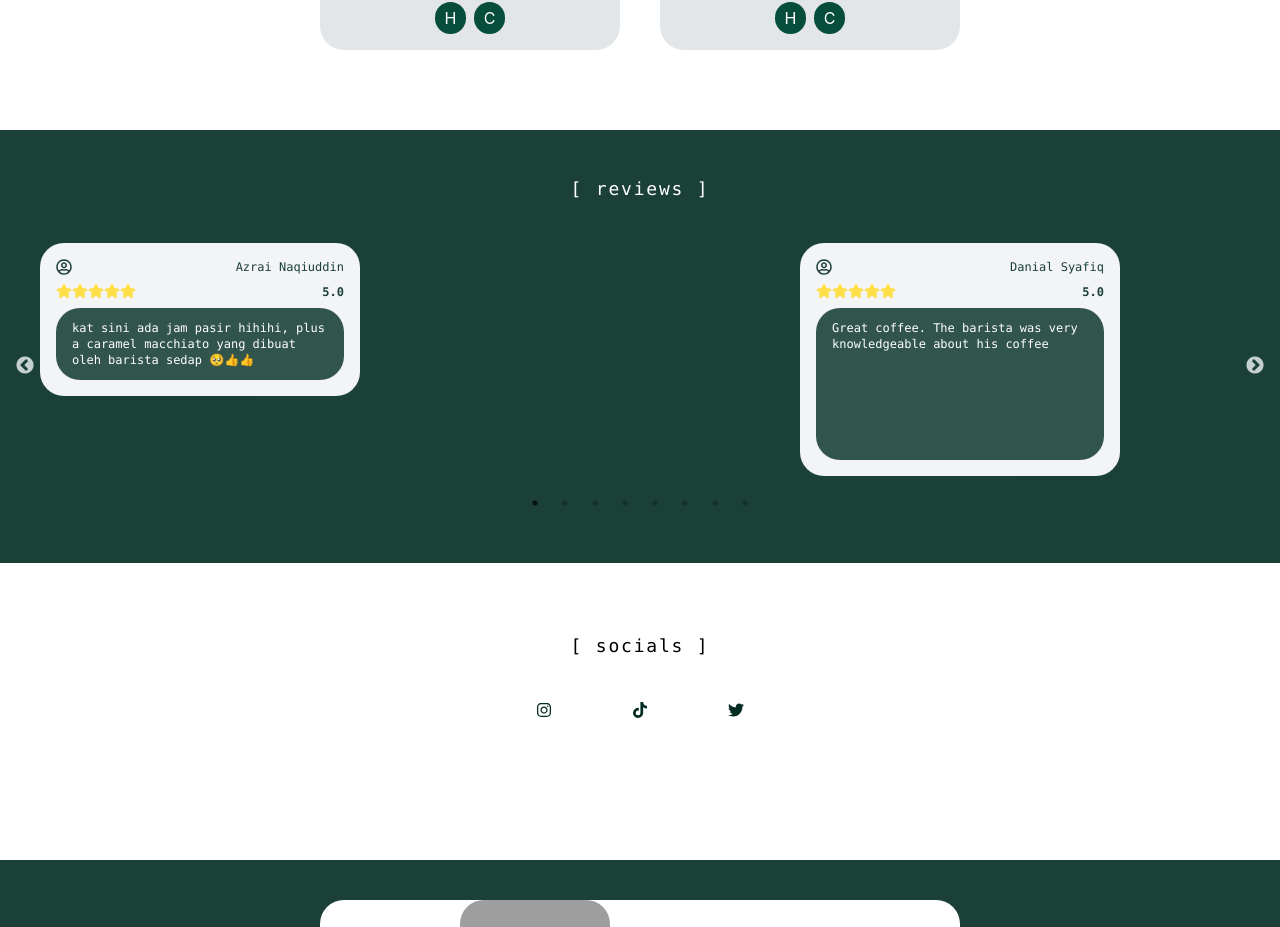
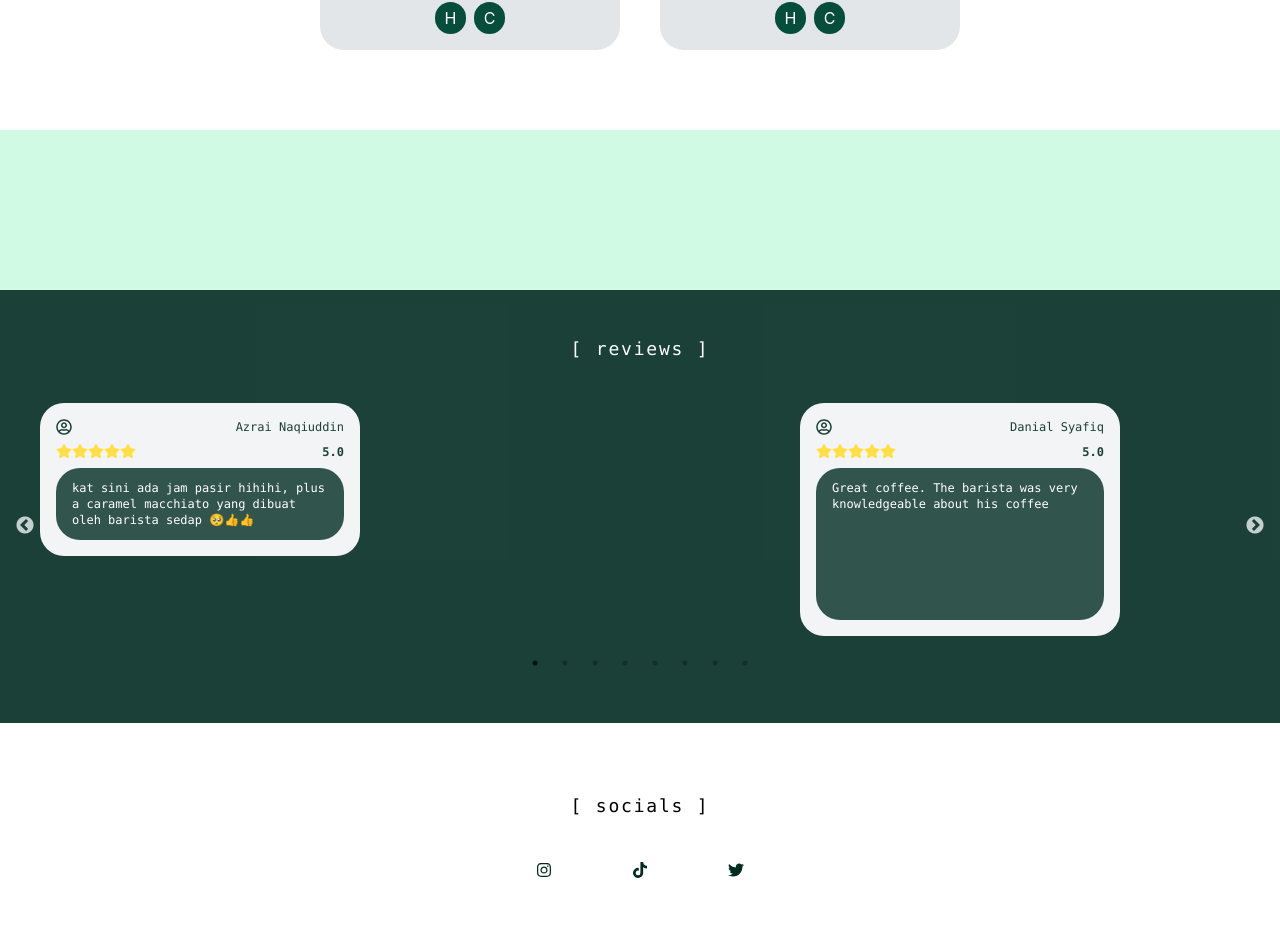
Before and after one commit to solahidris/Project15_T2_ReactFullyResponsiveWebsite, a React (Create React App) app: page / in a window 1280 px wide. Shown: the part 2490-3417 px from the top of the page. Built offline with nearby package versions, Linux system fonts and the light colour scheme; no server answers; grey boxes are pictures that could not be loaded.

Commit message:
redo menu page by using mapping

```diff
--- a/src/App.js
+++ b/src/App.js
@@ -192,6 +192,10 @@ function App() {
           </div>
 
       </div>
+
+{/* Menu Page 2.0*/}
+<div className="py-20 bg-emerald-100">
+</div>
 
 {/* Testimony Page */}
       <div className="bg-emerald-950/90 py-20">
```
